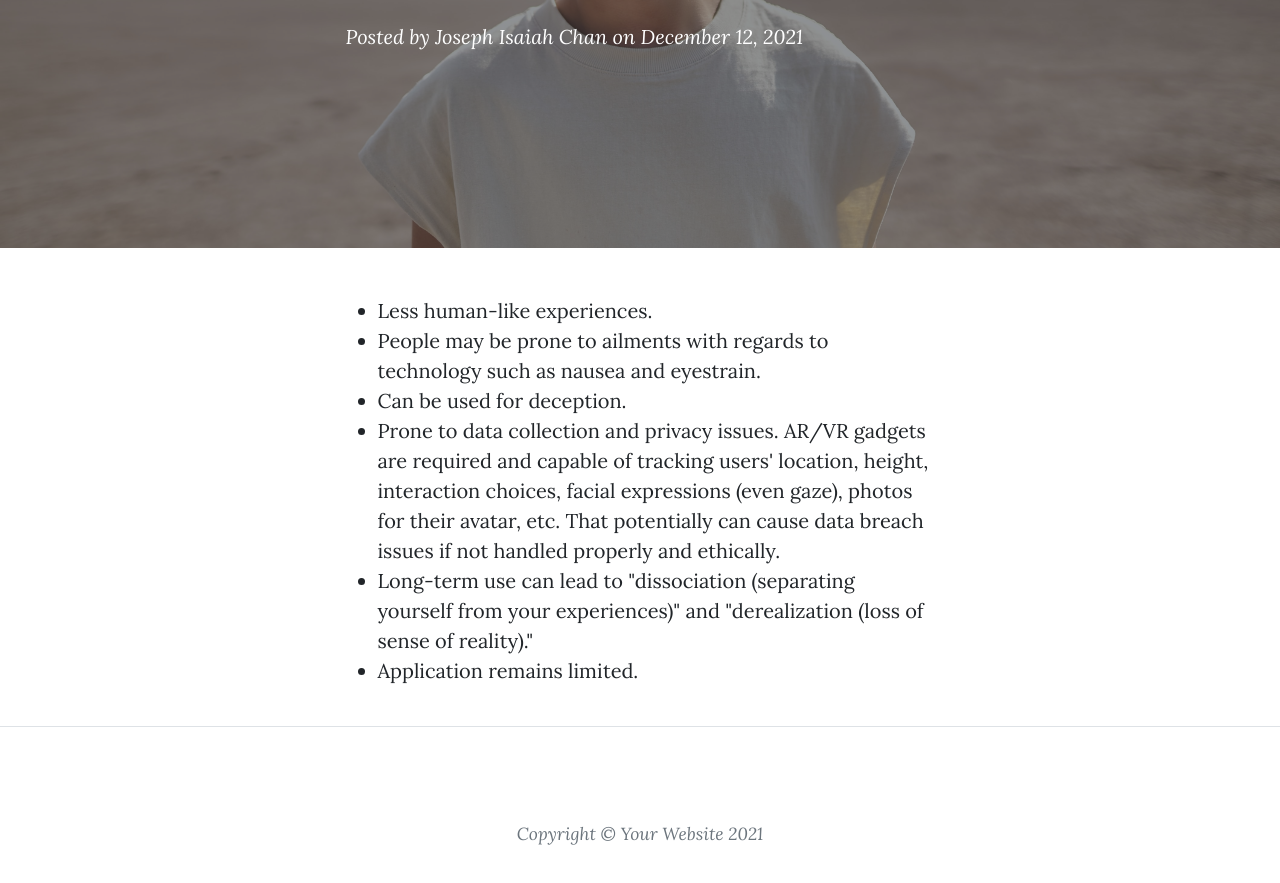
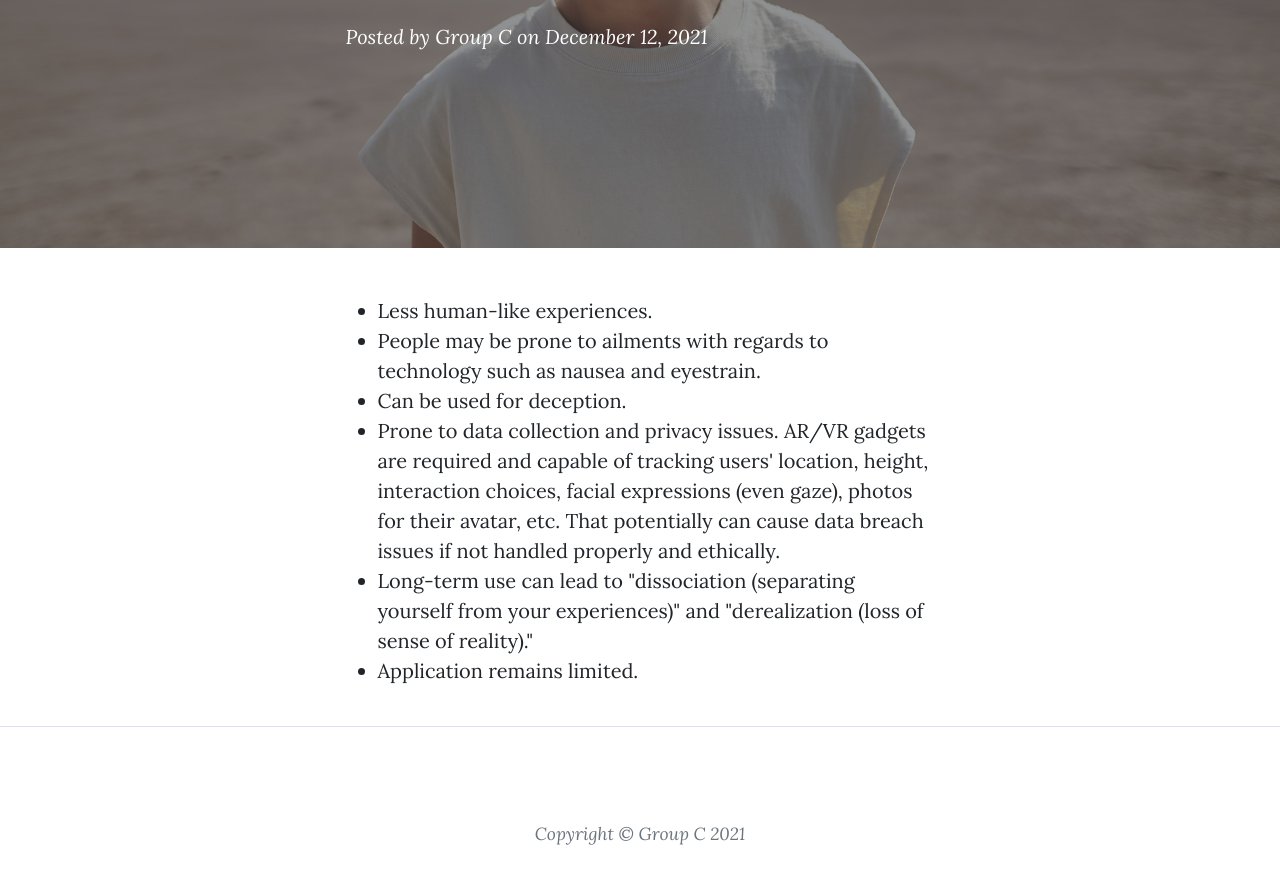
Before and after one commit to nathan99/mms142-groupc-2021, a plain HTML site: page Negative Implications.html in a window 1280 px wide. Shown: the part 385-1268 px from the top of the page. Drawn offline with nearby package versions, Linux system fonts and the light colour scheme.

Commit message:
edited footer

```diff
--- a/Negative Implications.html
+++ b/Negative Implications.html
@@ -44,7 +44,7 @@
                             <h2 class="subheading">Problems beneath AR/VR technologies.</h2>
                             <span class="meta">
                                 Posted by
-                                <a href="#!">Joseph Isaiah Chan</a>
+                                <a href="#!">Group C</a>
                                 on December 12, 2021
                             </span>
                         </div>
@@ -77,7 +77,7 @@
                             <li class="list-inline-item">
 
                         </ul>
-                        <div class="small text-center text-muted fst-italic">Copyright &copy; Your Website 2021</div>
+                        <div class="small text-center text-muted fst-italic">Copyright &copy; Group C 2021</div>
                     </div>
                 </div>
             </div>
```
